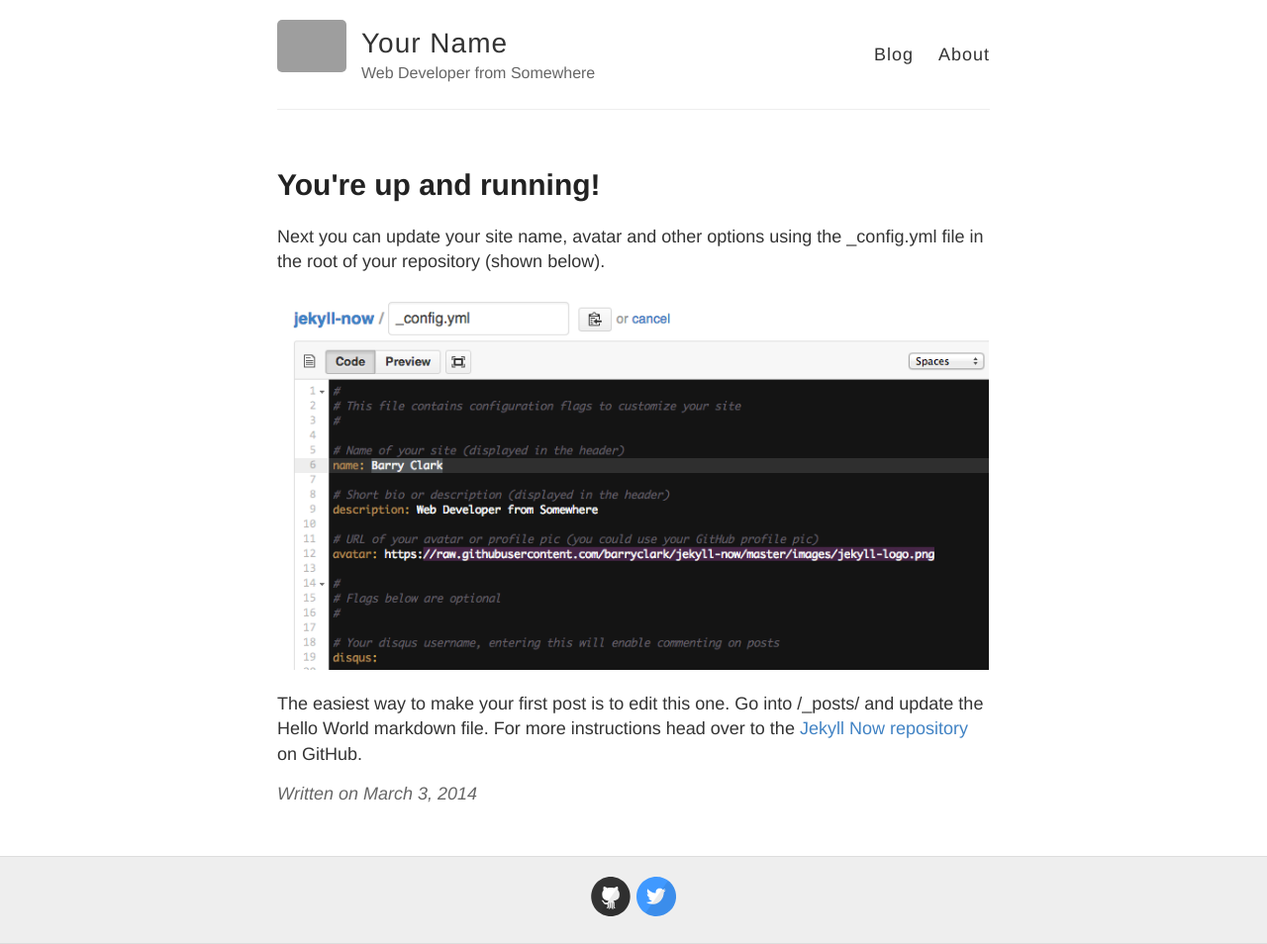
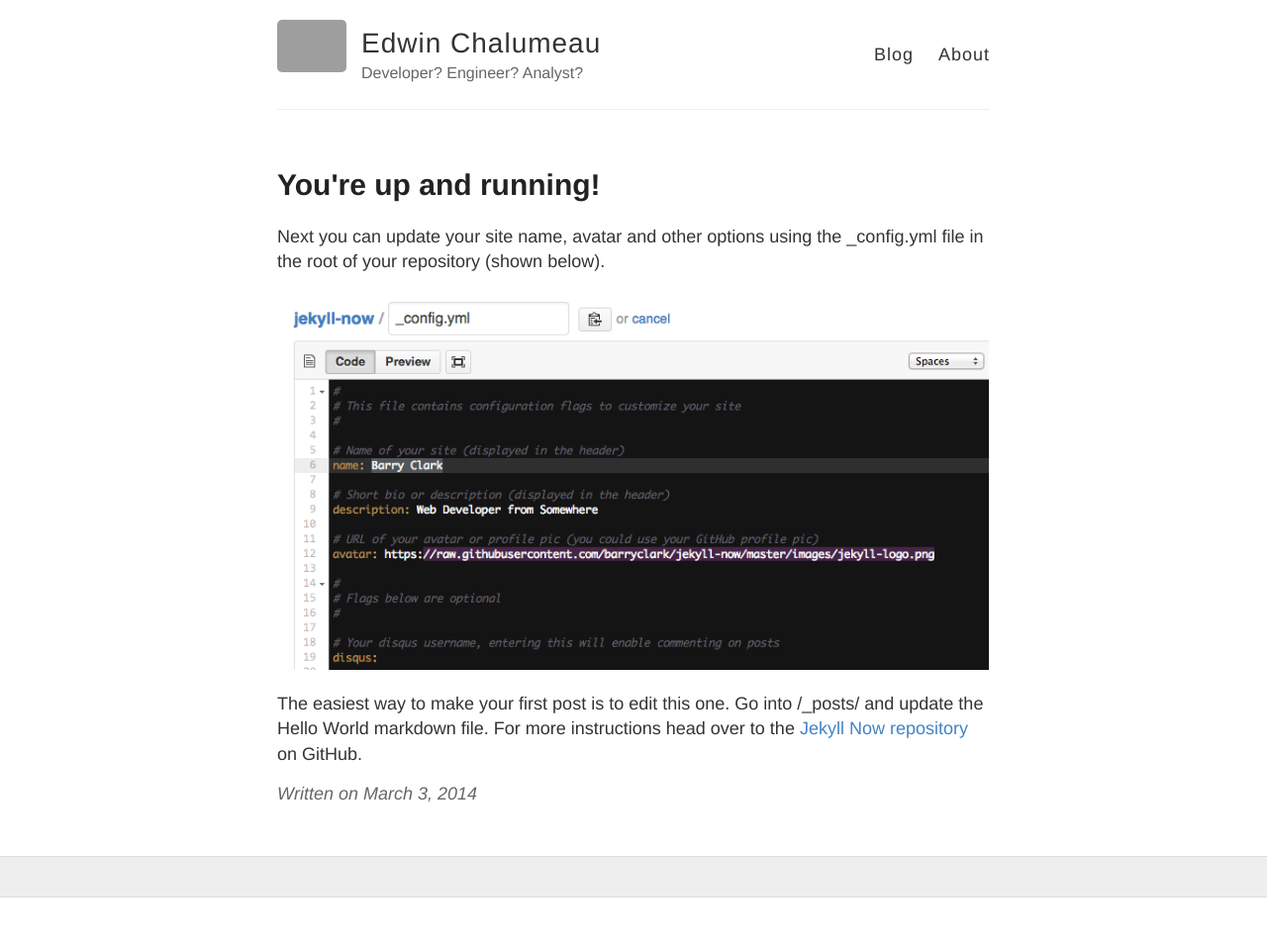
Before and after one commit to challyed/challyed.github.io, a Jekyll site: the page built from _posts/2014-3-3-Hello-World.md, in a window 1280 px wide. Shown: the whole page at 99% size. Built offline with Jekyll 4.4.1, drawn with Linux system fonts in a browser that asks for light colours; after the commit the page ends 907 px from its top, so only the background shows below that; grey boxes are pictures that could not be loaded.

Commit message:
Update Config File

```diff
--- a/_config.yml
+++ b/_config.yml
@@ -3,10 +3,10 @@
 #
 
 # Name of your site (displayed in the header)
-name: Your Name
+name: Edwin Chalumeau
 
 # Short bio or description (displayed in the header)
-description: Web Developer from Somewhere
+description:  Developer? Engineer? Analyst?
 
 # URL of your avatar or profile pic (you could use your GitHub profile pic)
 avatar: https://raw.githubusercontent.com/barryclark/jekyll-now/master/images/jekyll-logo.png
@@ -21,12 +21,12 @@ footer-links:
   email:
   facebook:
   flickr:
-  github: barryclark/jekyll-now
+  github:
   instagram:
   linkedin:
   pinterest:
   rss: # just type anything here for a working RSS icon
-  twitter: jekyllrb
+  twitter:
   stackoverflow: # your stackoverflow profile, e.g. "users/50476/bart-kiers"
   youtube: # channel/<your_long_string> or user/<user-name>
   googleplus: # anything in your profile username that comes after plus.google.com/
```
